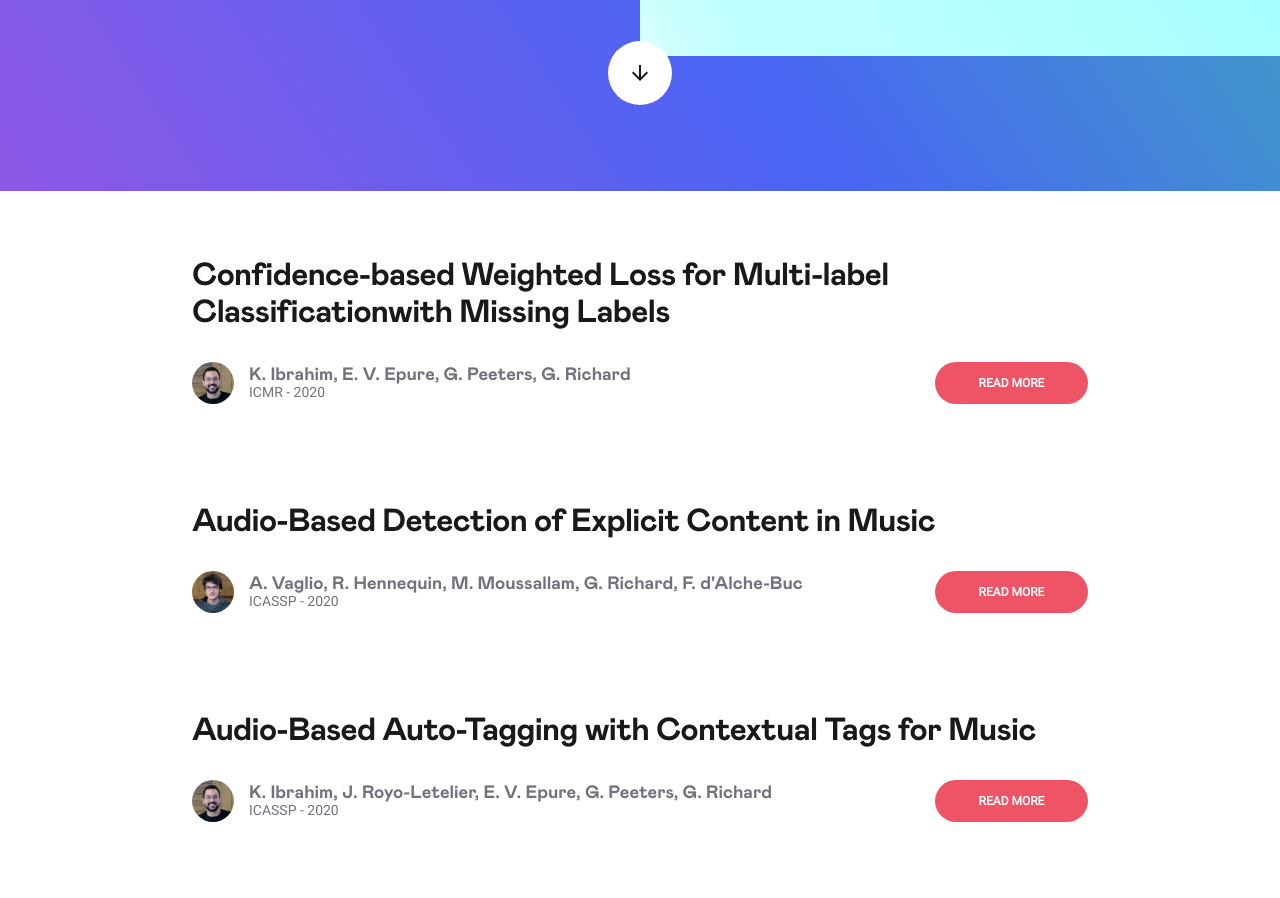
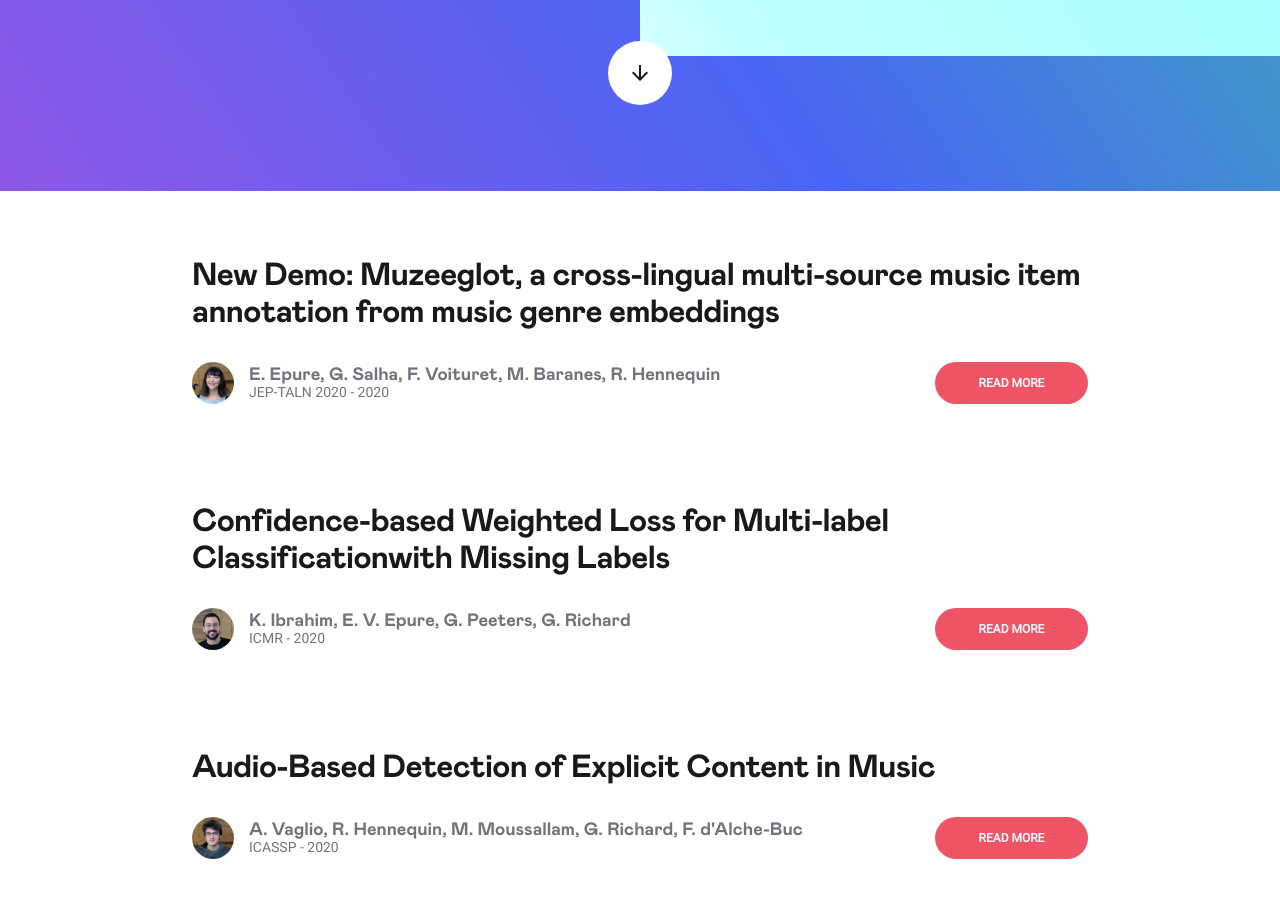
Before and after one commit to deezer/deezer.github.io, a Jekyll site: the page built from index.html, in a window 1280 px wide and 900 px high, scrolled down 709 px. Built offline with Jekyll 4.4.1, drawn with Linux system fonts in a browser that asks for light colours; the list of posts is cut into pages by our own code.

Commit message:
add muzeeglot post

```diff
--- a/_layouts/post.html
+++ b/_layouts/post.html
@@ -51,6 +51,11 @@ layout: template
                     Download PDF
                 </a>
                 {% endif %}
+                {% if page.publication_demo %}
+                <a class="post-link" href="{{ page.publication_demo }}" target="_blank">
+                    View Demo
+                </a>
+                {% endif %}
             </div>
         </div>
         <div class="share-buttons flex">
--- /dev/null
+++ b/_posts/2020-06-08-taln-eepure.md
@@ -0,0 +1,25 @@
+---
+layout: post
+title: "New Demo: Muzeeglot, a cross-lingual multi-source music item annotation from music genre embeddings"
+date: 2020-06-08 15:44:41 +0200
+category: Publication
+author: eepure
+readtime: 4
+people:
+ - eepure
+ - gsalha
+ - mbaranes
+ - fvoituret
+ - rhennequin
+publication_type: conference
+publication_title: "Muzeeglot : cross-lingual multi-source music item annotation from music genre embeddings"
+publication_year: 2020
+publication_month: June
+publication_authors: E. Epure, G. Salha,  F. Voituret, M. Baranes, R. Hennequin
+publication_conference: JEP-TALN 2020
+publication_preprint: https://jep-taln2020.loria.fr/article-156/
+publication_code: "https://github.com/deezer/muzeeglot"
+publication_demo: "https://muzeeglot.deezer.com"
+---
+
+In this demonstration, we present Muzeeglot, a web interface providing a visualization of multisources and multilingual music genres embedding spaces. We demonstrate the ability of our system to automatically infer the genres annotations of a music entity (track, artist, album...) according to some source or language, based on annotations from different sources or languages.
```
